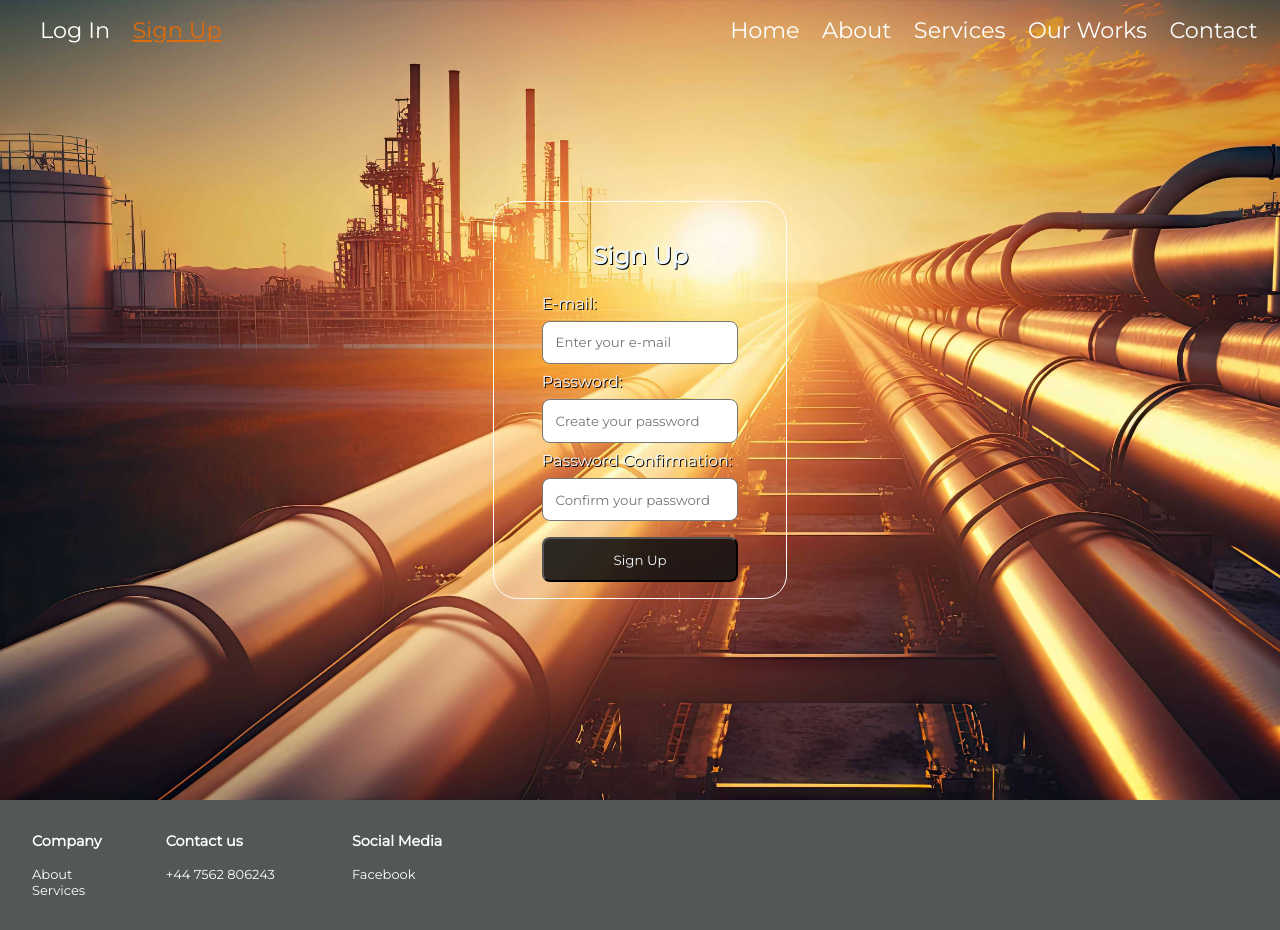
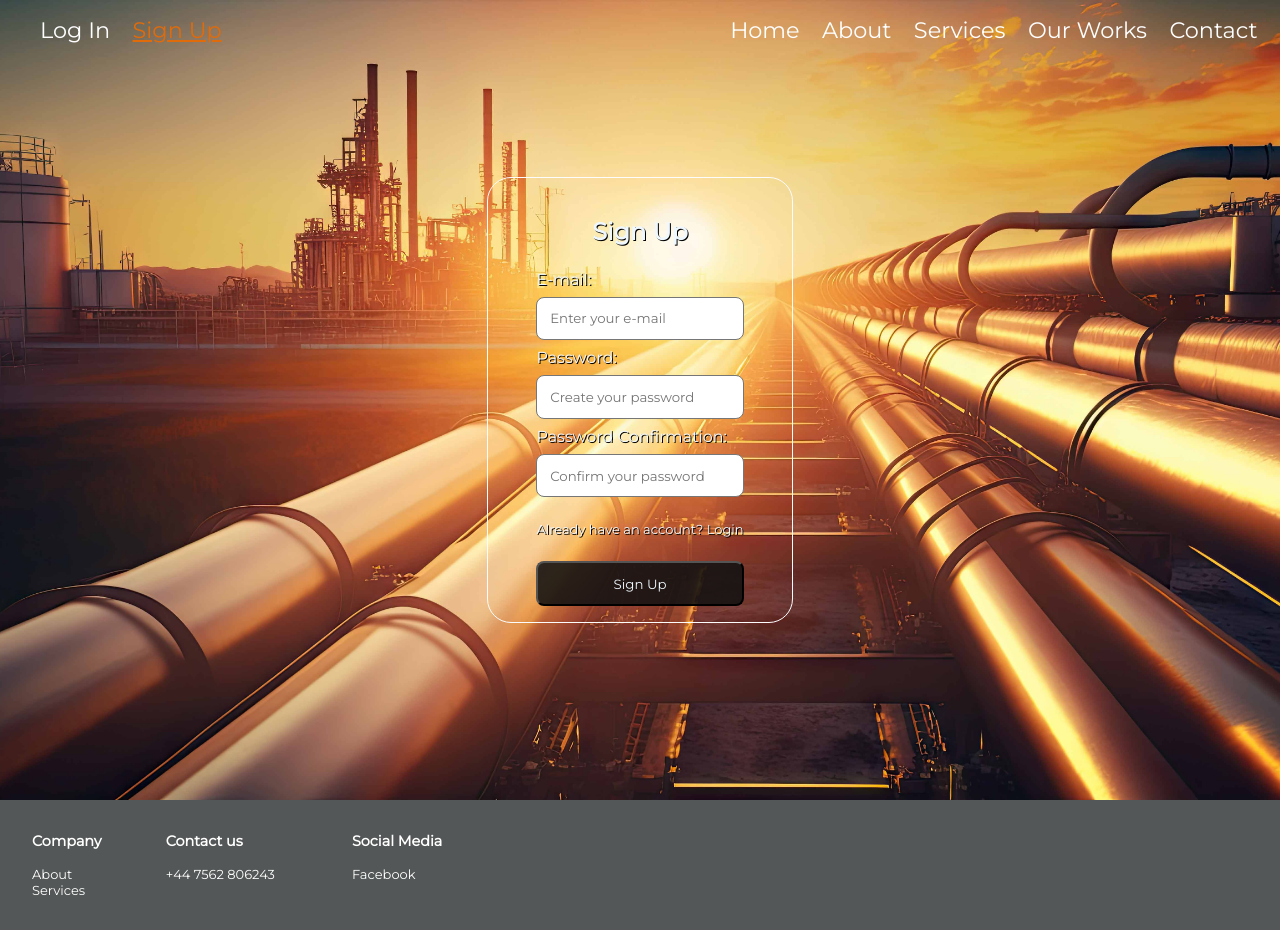
Before and after one commit to mateuszchrostowski/AJGasSafety-Frontend, a React (Create React App) app: page /signup in a window 1280 px wide. Built offline with nearby package versions, Linux system fonts and the light colour scheme; no server answers.

Commit message:
Database fixes

```diff
--- a/src/Components/SignUp.js
+++ b/src/Components/SignUp.js
@@ -2,7 +2,7 @@ import React, { useRef, useState } from "react"
 import '../Styles/Forms.css'
 import '../Styles/App.css';
 import { useAuth } from "../Contexts/AuthContext"
-import { useNavigate } from "react-router-dom"
+import { useNavigate, Link } from "react-router-dom"
 import {database} from '../firebase';
 import { NotificationContainer, NotificationManager } from "react-notifications";
 
@@ -98,6 +98,7 @@ export default function Signup() {
                         placeholder="Confirm your password"
                         required>
                     </input>
+                    <div className="simple-text">{`Already have an account?` + ' '}<Link to="/login" className="link">Login</Link></div>
                     <button disabled={loading} type="submit">
                         Sign Up
                     </button>
--- a/src/Styles/Forms.css
+++ b/src/Styles/Forms.css
@@ -8,6 +8,7 @@
     background-image: url('../Uploads/VLPUm5wP5Z0.jpg');
     background-size: cover;
     background-repeat: no-repeat;
+    background-position: 40%;
     height: 100vh;
     display: flex;
     align-items: center;
@@ -55,3 +56,7 @@ input {
     text-align: center;
     padding: 1rem 0 1rem 0;
 }
+
+.simple-text {
+    font-size: small;
+}
```
Also changed, not shown: src/Components/LogIn.js (line endings or trailing spaces).
